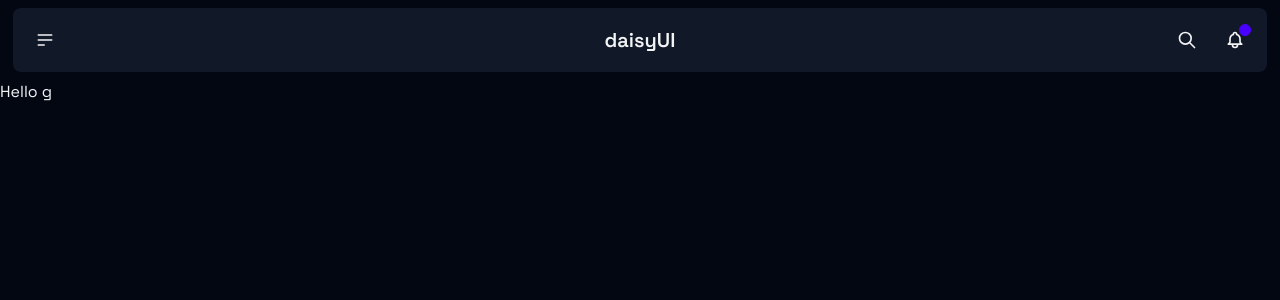
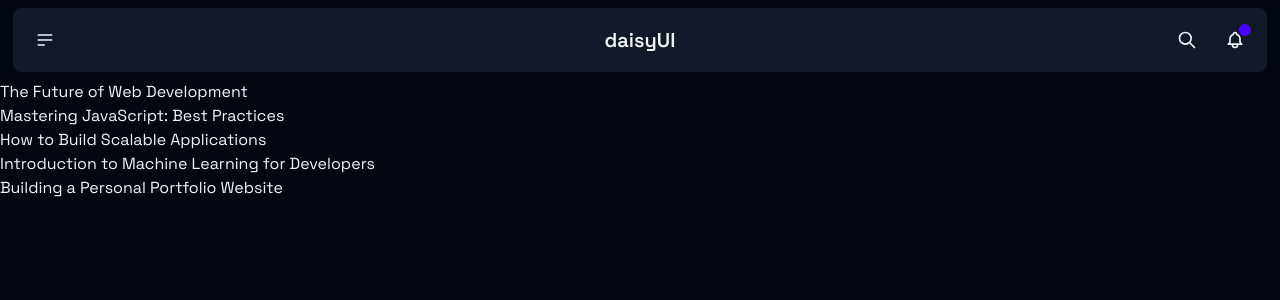
Before and after one commit to mrx7355608/blog-2.0, a Next.js app: page / in a window 1280 px wide. Shown: the top 300 px of the page. Built offline with nearby package versions, Linux system fonts and the light colour scheme.

Commit message:
working on blogs UI
Started working on blogs ui for homepage like BlogsList and BlogItem and
their types

```diff
--- /dev/null
+++ b/app/compnents/blog-item.tsx
@@ -0,0 +1,10 @@
+import React from 'react';
+import { IBlog } from '../types/blog.types';
+
+export const BlogItem = ({ blog }: { blog: IBlog }) => {
+  return (
+    <div className="w-full">
+      <h1>{blog.title}</h1>
+    </div>
+  );
+};
--- /dev/null
+++ b/app/compnents/blogs-list.tsx
@@ -0,0 +1,13 @@
+import React from 'react';
+import { IBlog } from '../types/blog.types';
+import { BlogItem } from './blog-item';
+
+export const BlogsList = ({ blogs }: { blogs: IBlog[] }) => {
+  return (
+    <>
+      {blogs.map((blog, index) => (
+        <BlogItem key={index} blog={blog} />
+      ))}
+    </>
+  );
+};
--- a/app/page.tsx
+++ b/app/page.tsx
@@ -1,3 +1,53 @@
+import { BlogsList } from './compnents/blogs-list';
+
 export default function Home() {
-  return <h1>Hello g</h1>;
+  const blogs = [
+    {
+      title: 'The Future of Web Development',
+      summary:
+        'Explore the latest trends and technologies shaping the future of web development, from AI-powered tools to the rise of serverless architecture.',
+      slug: 'the-future-of-web-development',
+      tags: ['Web Development', 'AI', 'Serverless', 'Tech Trends'],
+      date: '2025-01-01',
+    },
+    {
+      title: 'Mastering JavaScript: Best Practices',
+      summary:
+        'A comprehensive guide to writing clean, efficient, and maintainable JavaScript code, including common pitfalls and how to avoid them.',
+      slug: 'mastering-javascript-best-practices',
+      tags: ['JavaScript', 'Programming', 'Best Practices', 'Coding Tips'],
+      date: '2024-12-15',
+    },
+    {
+      title: 'How to Build Scalable Applications',
+      summary:
+        'Learn how to design and implement scalable applications that can handle high traffic while maintaining performance and reliability.',
+      slug: 'how-to-build-scalable-applications',
+      tags: [
+        'Software Architecture',
+        'Scalability',
+        'Tech Tips',
+        'Performance',
+      ],
+      date: '2024-11-30',
+    },
+    {
+      title: 'Introduction to Machine Learning for Developers',
+      summary:
+        'An introductory guide to machine learning concepts for developers, focusing on how to integrate ML models into your applications.',
+      slug: 'introduction-to-machine-learning-for-developers',
+      tags: ['Machine Learning', 'AI', 'Developer Guide', 'Data Science'],
+      date: '2024-10-20',
+    },
+    {
+      title: 'Building a Personal Portfolio Website',
+      summary:
+        'Step-by-step tutorial on creating a stunning personal portfolio website to showcase your work and skills to potential employers.',
+      slug: 'building-a-personal-portfolio-website',
+      tags: ['Portfolio', 'Web Design', 'Personal Branding', 'Career'],
+      date: '2024-09-10',
+    },
+  ];
+
+  return <BlogsList blogs={blogs} />;
 }
```
Also changed, not shown: app/types/blog.types.ts (added, +7 -0 lines).
